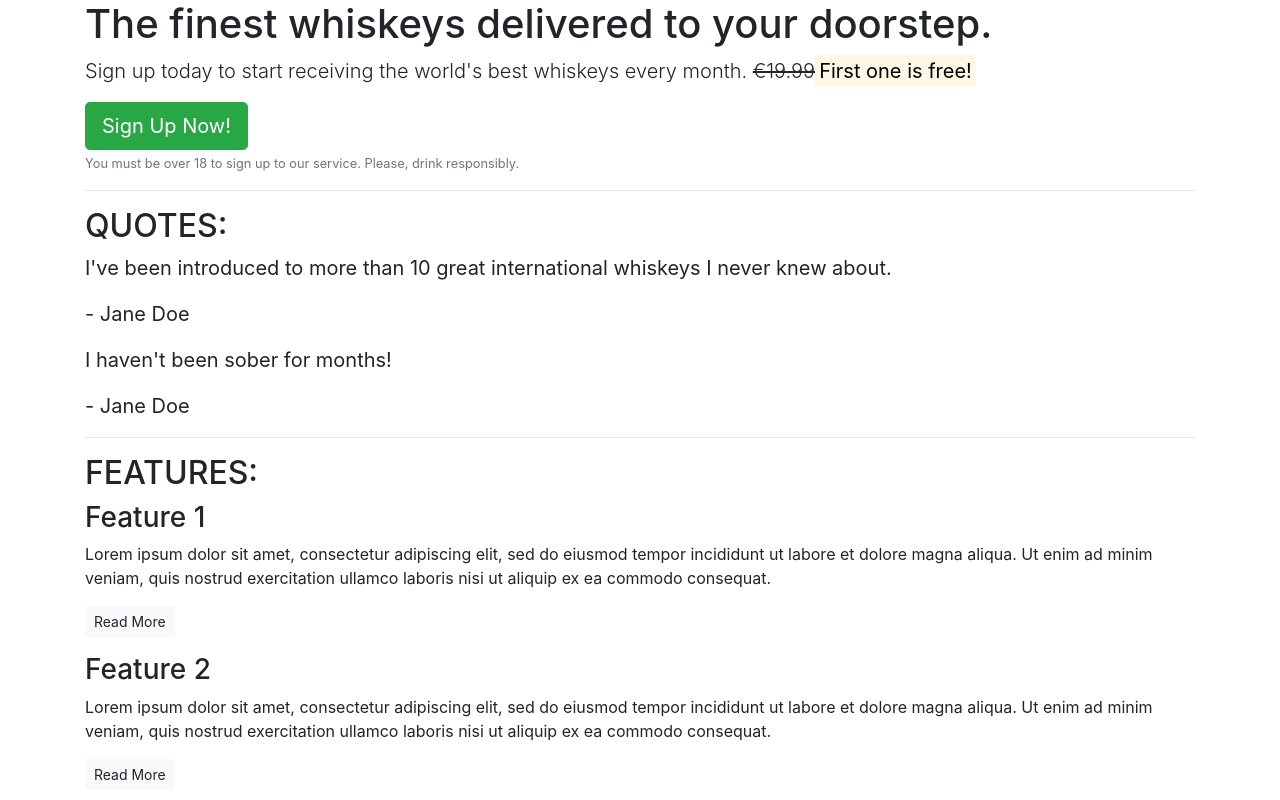
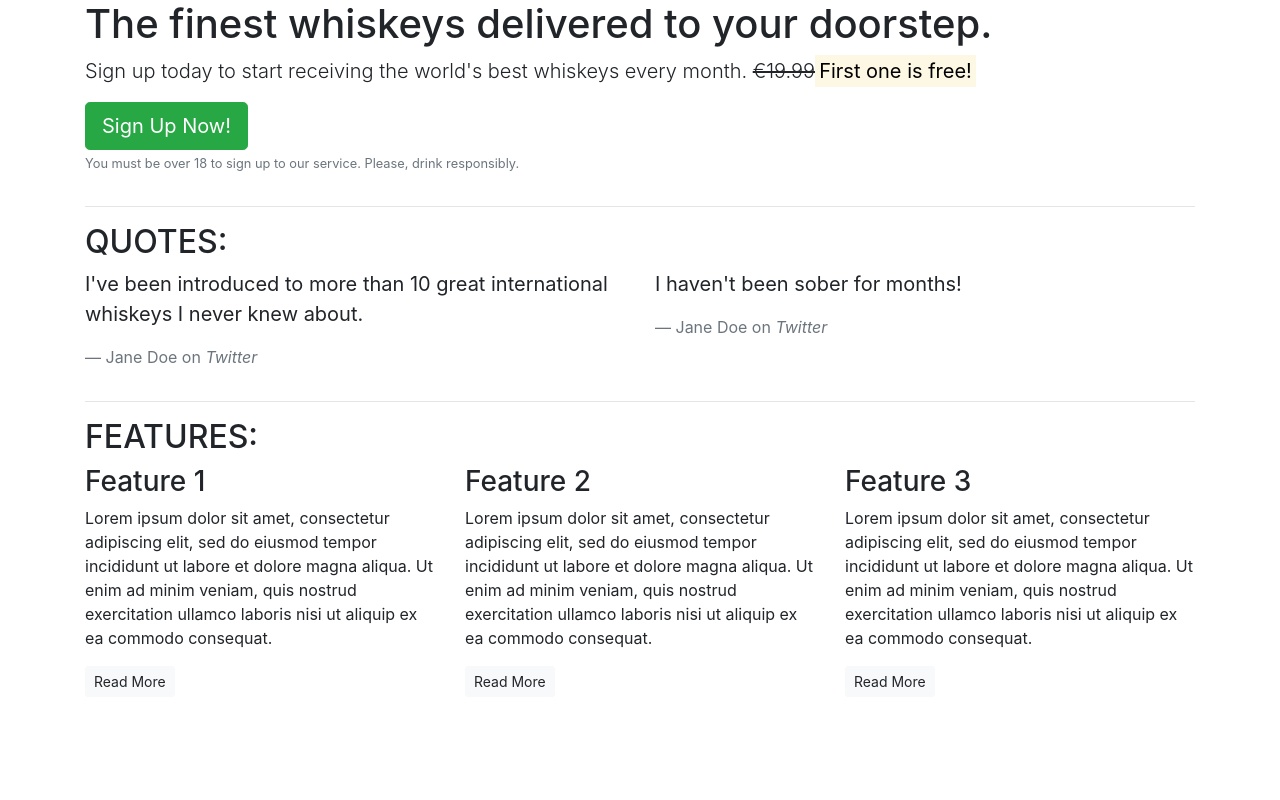
Before and after one commit to Emmy-Dare274/Whiskey_project_boostrap, a plain HTML site: page index.html in a window 1280 px wide. Shown: the top 800 px of the page. Drawn offline with nearby package versions, Linux system fonts and the light colour scheme.

Commit message:
new divs added to html

```diff
--- a/index.html
+++ b/index.html
@@ -12,6 +12,8 @@
 <body>
     <article class="container">
         <!-- Callout -->
+         <div class="row">
+            <div class="col-12">
                 <section class="callout">
                     <h1>The finest whiskeys delivered to your doorstep.</h1>
                     <p class="lead">Sign up today to start receiving the world's best whiskeys every month.
@@ -19,41 +21,65 @@
                     <button class="btn btn-success btn-lg">Sign Up Now!</button>
                     <p class="text-muted"><small>You must be over 18 to sign up to our service. Please, drink responsibly.</small></p>
                 </section>
+            </div>
+        </div>
         <!-- /.callout -->
         <hr>
 
         <!-- Quotes -->
         <section class="quotes">
+                <div class="row">
+                    <div class="col-12">
                         <h2 class="text-uppercase">Quotes:</h2>
+                    </div>
+                </div>
+                <div class="row">
+                    <div class="col-12 col-md-6">
                         <blockquote class="blockquote">
                             <p>I've been introduced to more than 10 great international whiskeys I never knew about.</p>
-                <p>- Jane Doe</p>
+                            <footer class="blockquote-footer">Jane Doe on <cite title="Twitter">Twitter</cite></footer>
                         </blockquote>
+                    </div>
+                    <div class="col-12 col-md-6">
                         <blockquote class="blockquote">
                             <p>I haven't been sober for months!</p>
-                <p>- Jane Doe</p>
+                            <footer class="blockquote-footer">Jane Doe on <cite title="Twitter">Twitter</cite></footer>
                         </blockquote>
+                    </div>
+                </div>
         </section>
         <!-- /.quotes -->
         <hr>
 
         <!-- Features -->
         <section class="features">
+            <div class="row">
+                <div class="col-12">
                     <h2 class="text-uppercase">Features:</h2>
+                </div>
+            </div>
+            <div class="row">
+                <div class="col-12 col-md-6 col-lg-4">
                     <div class="feature">
                         <h3>Feature 1</h3>
                         <p>Lorem ipsum dolor sit amet, consectetur adipiscing elit, sed do eiusmod tempor incididunt ut labore et dolore magna aliqua. Ut enim ad minim veniam, quis nostrud exercitation ullamco laboris nisi ut aliquip ex ea commodo consequat.</p>
                         <p><a class="btn btn-sm btn-light" href="">Read More</a></p>
                     </div>
+                </div>
+                <div class="col-12 col-md-6 col-lg-4">
                     <div class="feature">
                         <h3>Feature 2</h3>
                         <p>Lorem ipsum dolor sit amet, consectetur adipiscing elit, sed do eiusmod tempor incididunt ut labore et dolore magna aliqua. Ut enim ad minim veniam, quis nostrud exercitation ullamco laboris nisi ut aliquip ex ea commodo consequat.</p>
                         <p><a class="btn btn-sm btn-light" href="">Read More</a></p>
                     </div>
+                </div>
+                <div class="col-12 d-md-none d-lg-block col-lg-4">
                     <div class="feature">
                         <h3>Feature 3</h3>
                         <p>Lorem ipsum dolor sit amet, consectetur adipiscing elit, sed do eiusmod tempor incididunt ut labore et dolore magna aliqua. Ut enim ad minim veniam, quis nostrud exercitation ullamco laboris nisi ut aliquip ex ea commodo consequat.</p>
                         <p><a class="btn btn-sm btn-light" href="">Read More</a></p>
+                    </div>
+                </div>
             </div>
         </section>
         <!-- /.features -->
```
Lines whose indentation alone changed are shown as unchanged.
